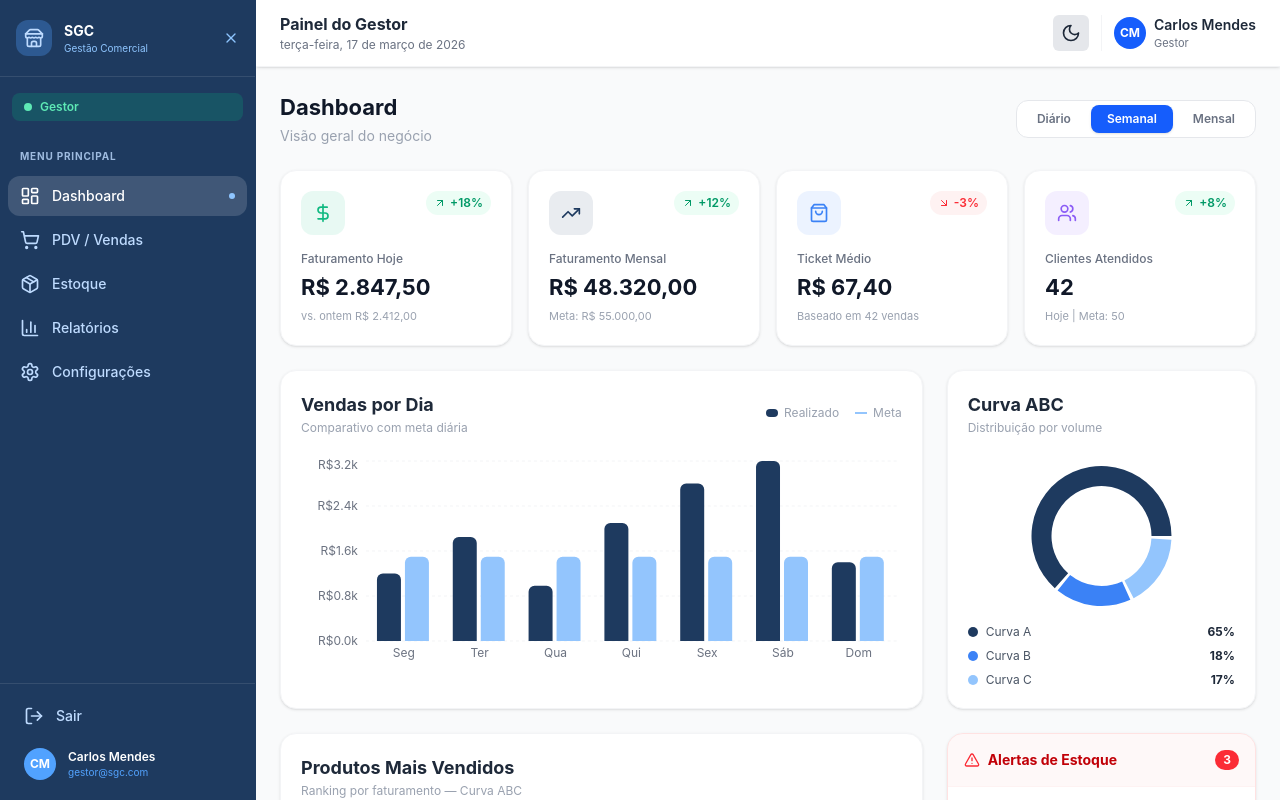
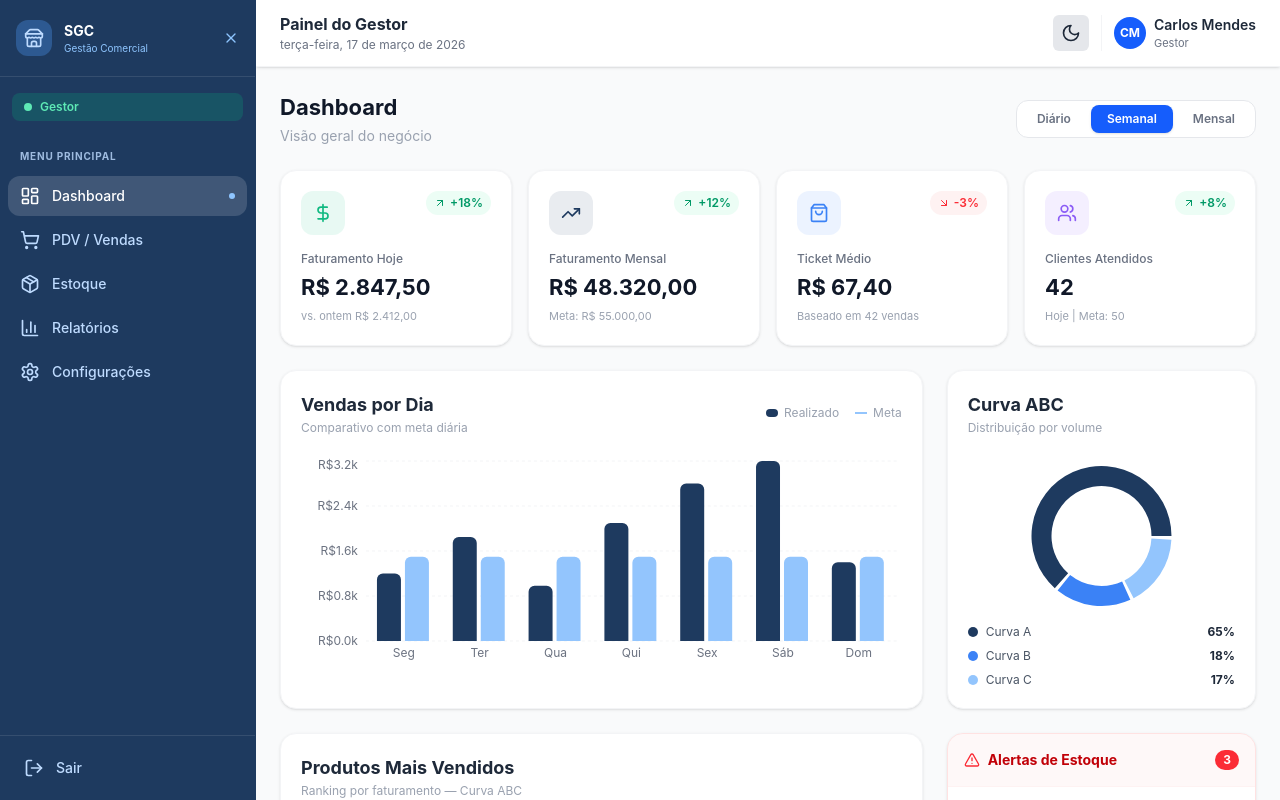
Before and after one commit to Raphael1911/sgc-gestao-comercial, a React (Vite) app: page /login in a window 1280 px wide. Both pictures are taken after a click on the button "Entrar no Sistema". Built offline with nearby package versions, Linux system fonts and the light colour scheme.

Commit message:
Arrumando dashboard

```diff
--- a/src/app/components/Layout.tsx
+++ b/src/app/components/Layout.tsx
@@ -197,18 +197,6 @@ export default function Layout() {
               <span className="text-sm" style={{ fontWeight: 500 }}>Sair</span>
             )}
           </button>
-
-          {sidebarOpen && (
-            <div className="flex items-center gap-3 px-3 py-2">
-              <div className="w-8 h-8 rounded-full bg-blue-400 flex items-center justify-center flex-shrink-0">
-                <span className="text-white text-xs" style={{ fontWeight: 700 }}>{user.avatar}</span>
-              </div>
-              <div className="overflow-hidden">
-                <p className="text-white text-xs truncate" style={{ fontWeight: 600 }}>{user.name}</p>
-                <p className="text-blue-400 truncate" style={{ fontSize: 10 }}>{user.email}</p>
-              </div>
-            </div>
-          )}
         </div>
       </aside>
 
```
